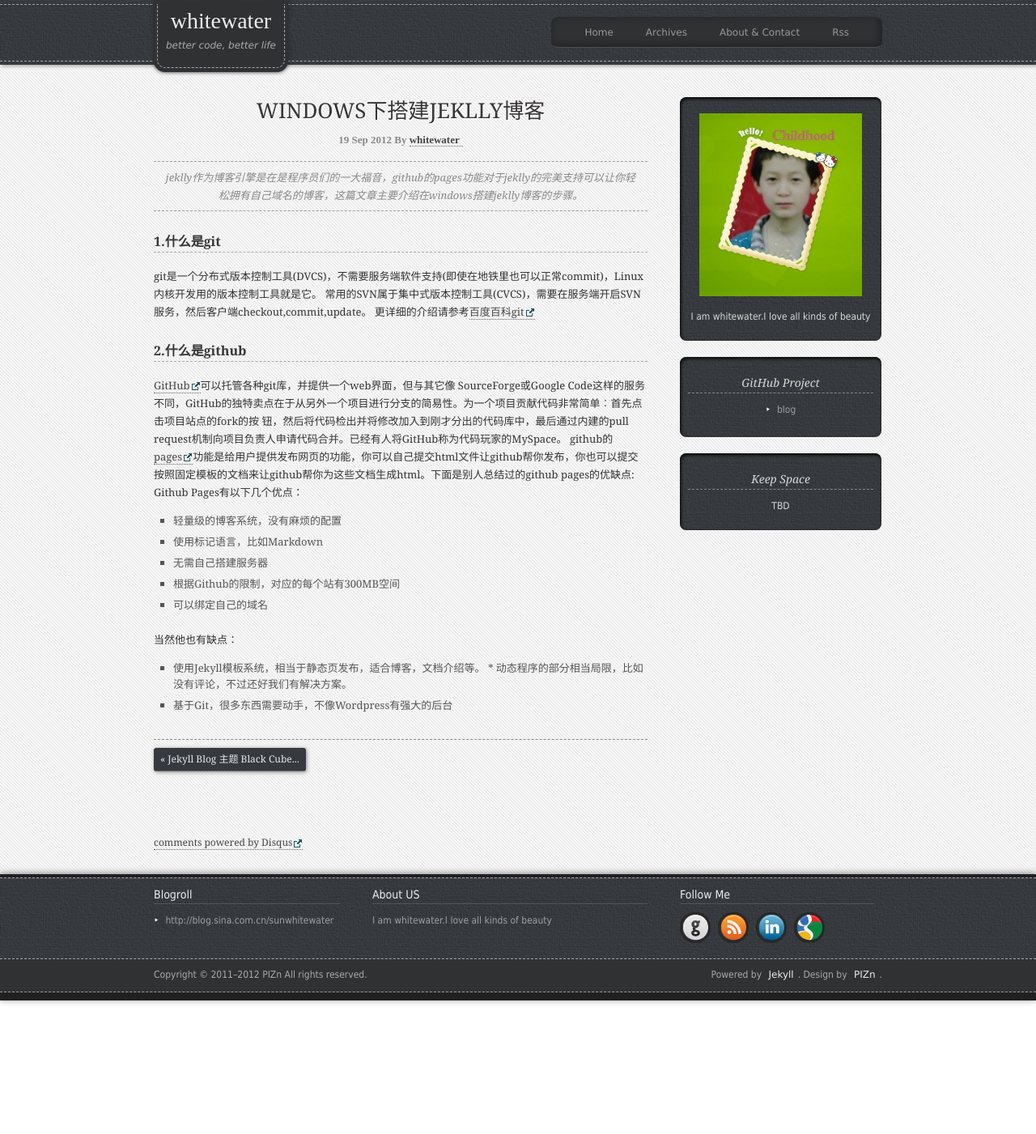
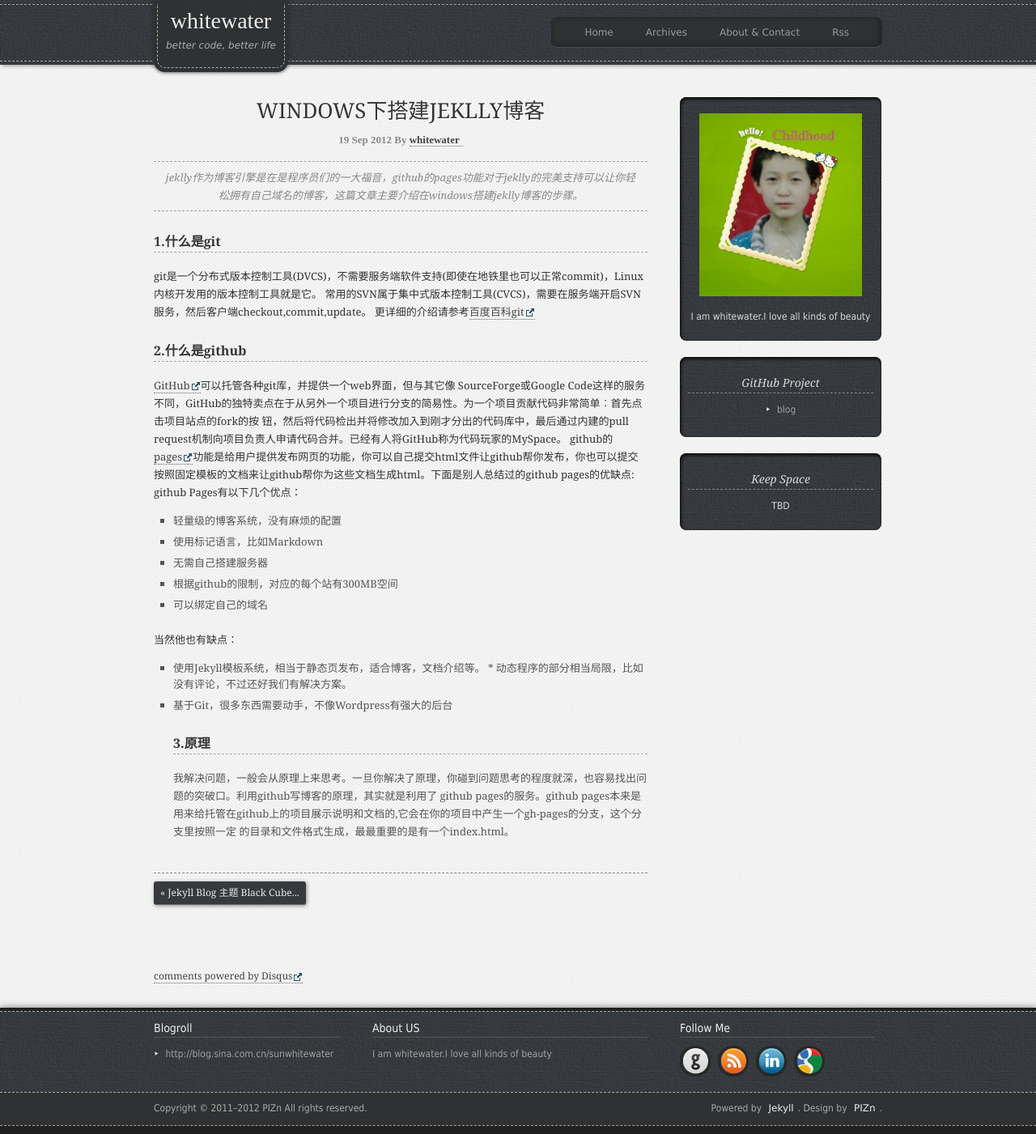
Before and after one commit to zixiaojindao/zixiaojindao.github.com, a Jekyll site: the page built from _posts/2012-09-19-windowsjeklly.md, in a window 1280 px wide. Shown: the whole page at 81% size. Built offline with Jekyll 4.4.1, drawn with Linux system fonts in a browser that asks for light colours; nearby versions of some CDN libraries; Markdown is read by kramdown in place of the engine named in the settings; comment, search, counter and statistics services are not loaded.

Commit message:
edit post

```diff
--- a/_posts/2012-09-19-windowsjeklly.md
+++ b/_posts/2012-09-19-windowsjeklly.md
@@ -12,15 +12,19 @@
 ###2.什么是github
 <a href="https://github.com" target="_blank">GitHub</a>可以托管各种git库，并提供一个web界面，但与其它像 SourceForge或Google Code这样的服务不同，GitHub的独特卖点在于从另外一个项目进行分支的简易性。为一个项目贡献代码非常简单︰首先点击项目站点的fork的按 钮，然后将代码检出并将修改加入到刚才分出的代码库中，最后通过内建的pull request机制向项目负责人申请代码合并。已经有人将GitHub称为代码玩家的MySpace。
 github的<a href="https://pages.github.com" target="_balank">pages</a>功能是给用户提供发布网页的功能，你可以自己提交html文件让github帮你发布，你也可以提交按照固定模板的文档来让github帮你为这些文档生成html。下面是别人总结过的github pages的优缺点:
-Github Pages有以下几个优点：
+github Pages有以下几个优点：
 
 * 轻量级的博客系统，没有麻烦的配置
 * 使用标记语言，比如Markdown
 * 无需自己搭建服务器
-* 根据Github的限制，对应的每个站有300MB空间
+* 根据github的限制，对应的每个站有300MB空间
 * 可以绑定自己的域名
 
 当然他也有缺点：
 
 * 使用Jekyll模板系统，相当于静态页发布，适合博客，文档介绍等。 * 动态程序的部分相当局限，比如没有评论，不过还好我们有解决方案。
 * 基于Git，很多东西需要动手，不像Wordpress有强大的后台
+###3.原理
+我解决问题，一般会从原理上来思考。一旦你解决了原理，你碰到问题思考的程度就深，也容易找出问题的突破口。利用github写博客的原理，其实就是利用了
+github pages的服务。github pages本来是用来给托管在github上的项目展示说明和文档的,它会在你的项目中产生一个gh-pages的分支，这个分支里按照一定
+的目录和文件格式生成，最最重要的是有一个index.html。
```
